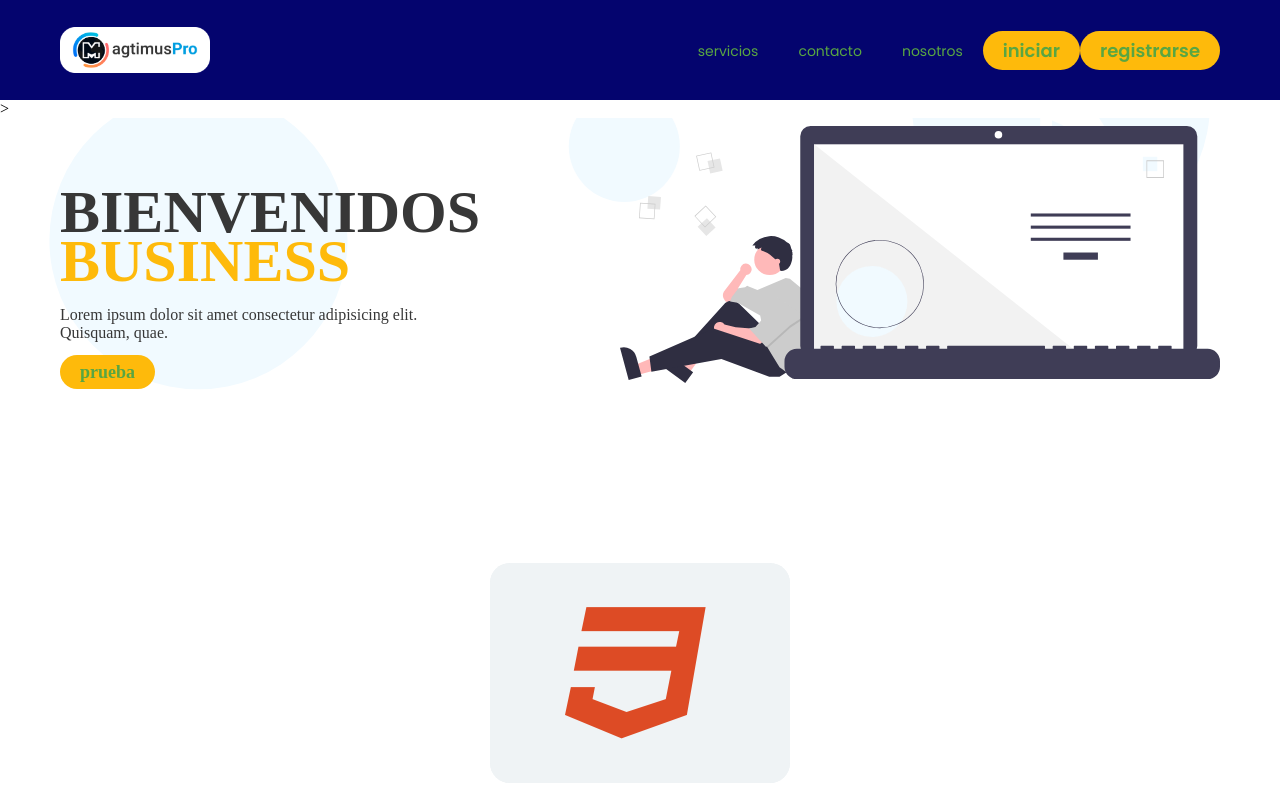
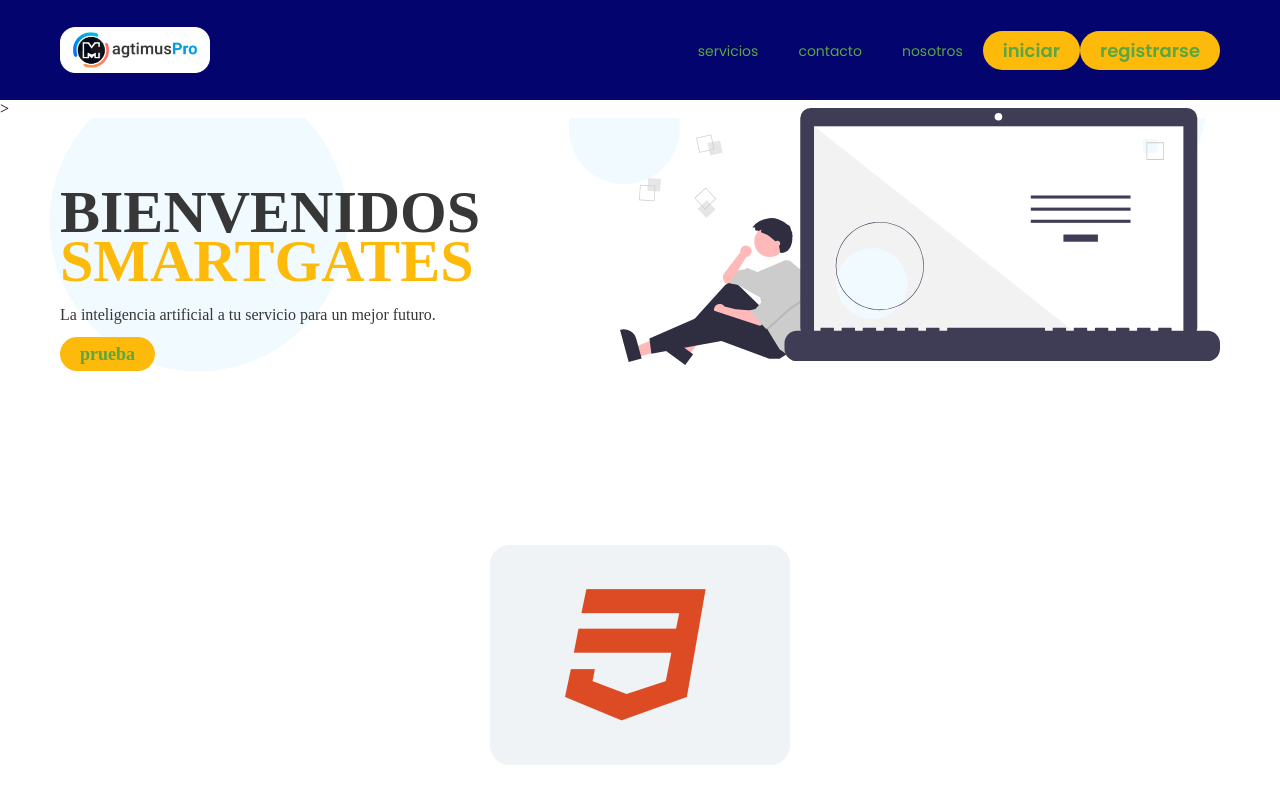
Before and after one commit to jose8991/artigence-tecnologia, a Vue app: page / in a window 1280 px wide. Shown: the top 800 px of the page. Built offline with nearby package versions, Linux system fonts and the light colour scheme.

Commit message:
se agregaron comentarios

```diff
--- a/src/components/ComponentePortada.vue
+++ b/src/components/ComponentePortada.vue
@@ -8,9 +8,9 @@
             <div class="container__cover">
                 <div class="container__info">
                     <h1>BIENVENIDOS</h1>
-                    <h2>BUSINESS</h2>
+                    <h2>SMARTGATES</h2>
                     <p>
-                        Lorem ipsum dolor sit amet consectetur adipisicing elit. Quisquam, quae.
+                        La inteligencia artificial a tu servicio para un mejor futuro.
                     </p>
                     <BotonGeneral title="prueba" />
                 </div>
```
